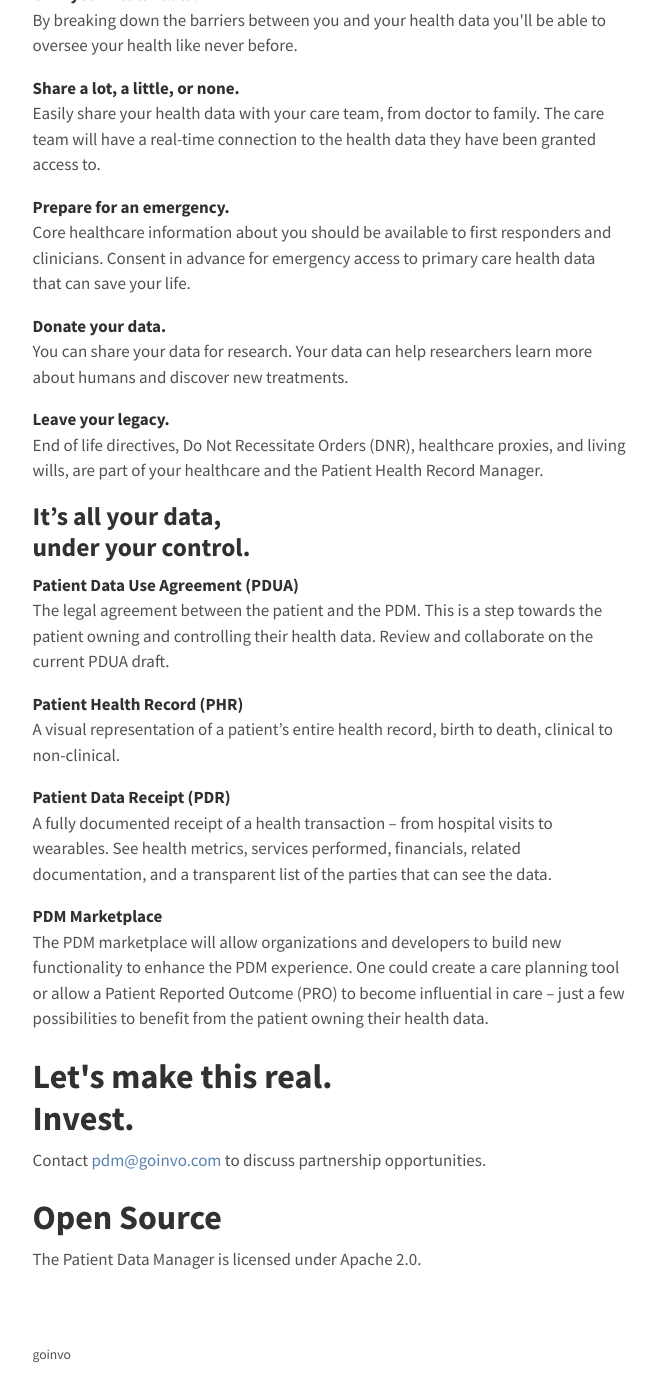
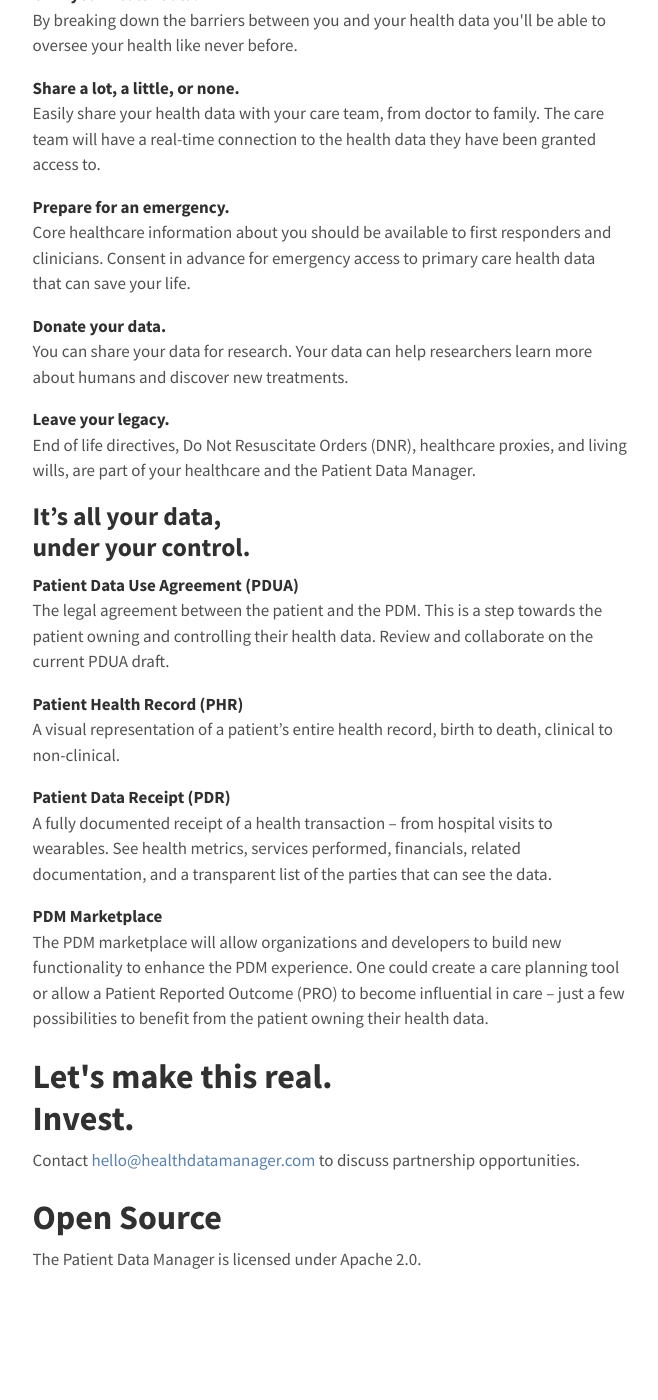
Before and after one commit to patient-data-manager/pdm-website, a Jekyll site: the page built from index.html, in a window 1280 px wide and 1400 px high, scrolled down 555 px. Shown: the whole window, without its empty margins (310-968 px from the left). Built offline with Jekyll 4.4.1, drawn with Linux system fonts in a browser that asks for light colours; after the commit the page ends 1896 px from its top, so only the background shows below that; some of the changed text lies outside the part shown.

Commit message:
New, temp email.

```diff
--- a/_config.yml
+++ b/_config.yml
@@ -20,8 +20,8 @@ sass:
 
 author:
   name:              GoInvo
-  url:               https://github.com/goinvo
-  email:             pdm@goinvo.com
+  url:               https://github.com/patient-data-manager
+  email:             hello@healthdatamanager.com
 
 plugins:
   - jekyll-coffeescript
--- a/_layouts/default.html
+++ b/_layouts/default.html
@@ -8,7 +8,7 @@
       <ul>
         <li>{{ site.title }}</li>
         <!-- <li class="hvr-underline-reveal"><a href="{{ site.baseurl }}/about/">about</a></li> -->
-        <li><a href="mailto:pdm@goinvo.com">pdm@goinvo.com</a></li>
+        <li><a href="mailto:hello@healthdatamanager.com">hello@healthdatamanager.com</a></li>
       </ul>
     </nav>
 
@@ -19,7 +19,7 @@
 
       <footer class="footer">
         <small>
-            <span class="copyright">{{ site.author.name }}</span>
+            <!-- <span class="copyright"><a href="https://www.goinvo.com">{{ site.author.name }}</a></span> -->
         </small>
         <div class="ftr-links">
           <!-- <a href="https://github.com/nicoelayda"><i class="fa fa-github-alt"></i></a> -->
--- a/index.html
+++ b/index.html
@@ -46,7 +46,7 @@ title: Home
 
     <p>
       <strong>Leave your legacy.</strong><br />
-      End of life directives, Do Not Recessitate Orders (DNR), healthcare proxies, and living wills, are part of your healthcare and the Patient Health Record Manager.
+      End of life directives, Do Not Resuscitate Orders (DNR), healthcare proxies, and living wills, are part of your healthcare and the Patient Data Manager.
     </p>
 
     <h2>
@@ -80,7 +80,7 @@ title: Home
     </h1>
 
     <p>
-      Contact <a href="mailto:pdm@goinvo.com">pdm@goinvo.com</a> to discuss partnership opportunities.
+      Contact <a href="mailto:hello@healthdatamanager.com">hello@healthdatamanager.com</a> to discuss partnership opportunities.
     </p>
 
     <h1>
```
